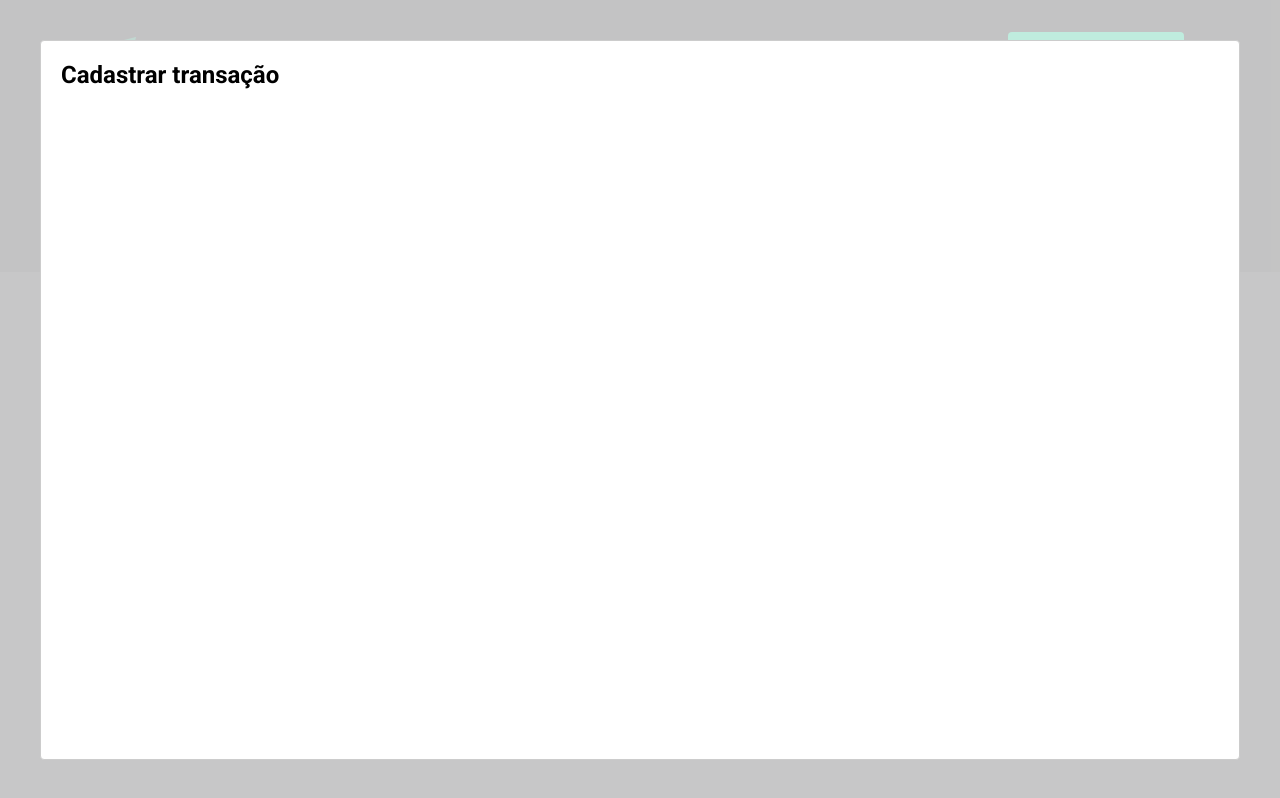
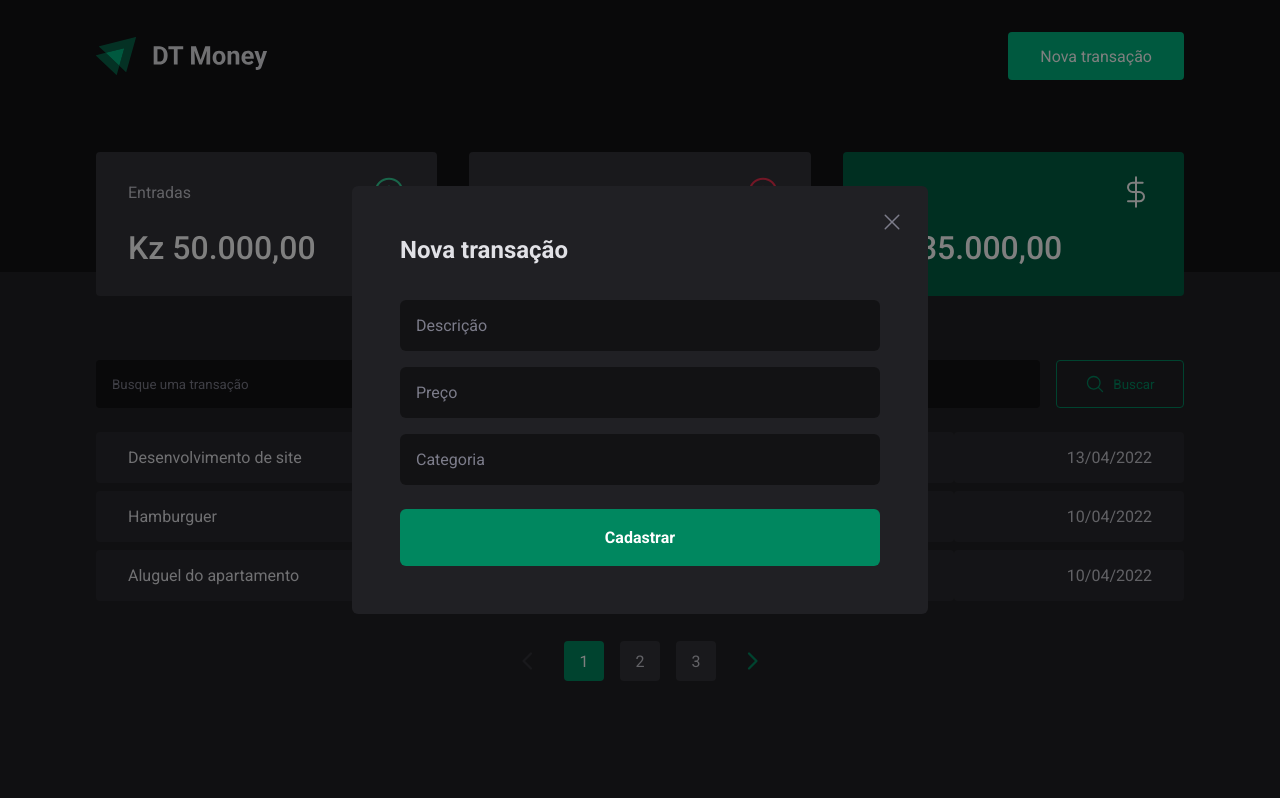
Before and after one commit to aristidesquetajr/dtmoney, a React (Vite) app: page / in a window 1280 px wide. Both pictures are taken after a click on the button "Nova transação". Built offline with nearby package versions, Linux system fonts and the light colour scheme; no server answers; what miragejs would draw is missing.

Commit message:
feat: added style in the form of new transactions

```diff
--- a/src/components/NewTransactionModal/index.tsx
+++ b/src/components/NewTransactionModal/index.tsx
@@ -1,4 +1,6 @@
 import Modal from 'react-modal'
+
+import { X } from '@phosphor-icons/react'
 
 import { Container } from './styles'
 
@@ -12,10 +14,31 @@ export function NewTransactionModal({
   onRequestClose,
 }: NewTransactionModalProps) {
   return (
-    <Container>
-      <Modal isOpen={isOpen} onRequestClose={onRequestClose}>
-        <h2>Cadastrar transação</h2>
-      </Modal>
-    </Container>
+    <Modal
+      isOpen={isOpen}
+      onRequestClose={onRequestClose}
+      overlayClassName="react-modal-overlay"
+      className="react-modal-content"
+    >
+      <Container>
+        <button
+          type="button"
+          onClick={onRequestClose}
+          className="react-modal-close"
+        >
+          <X size="1.5rem" />
+        </button>
+
+        <h2>Nova transação</h2>
+
+        <input placeholder="Descrição" />
+
+        <input type="number" placeholder="Preço" />
+
+        <input placeholder="Categoria" />
+
+        <button type="submit">Cadastrar</button>
+      </Container>
+    </Modal>
   )
 }
--- a/src/components/NewTransactionModal/styles.ts
+++ b/src/components/NewTransactionModal/styles.ts
@@ -1,3 +1,55 @@
 import { styled } from 'styled-components'
 
-export const Container = styled.div``
+export const Container = styled.form`
+  h2 {
+    color: var(--text-title);
+    margin-bottom: 2rem;
+    font-size: 1.5rem;
+    line-height: 2.1rem;
+  }
+
+  input {
+    width: 100%;
+    padding: 1rem;
+    border-radius: 0.38rem;
+
+    border: 0;
+    background: var(--background);
+
+    font-weight: 400;
+    font-size: 1rem;
+
+    color: var(--white);
+
+    &:focus {
+      outline: 1px solid var(--green);
+    }
+
+    &::placeholder {
+      color: var(--placeholder);
+    }
+
+    & + input {
+      margin-top: 1rem;
+    }
+  }
+
+  button[type='submit'] {
+    width: 100%;
+    padding: 1rem 2rem;
+    background: var(--green);
+    color: var(--white);
+    border-radius: 0.38rem;
+    border: 0;
+    font-size: 1rem;
+    line-height: 1.6rem;
+    margin-top: 1.5rem;
+    font-weight: 700;
+
+    transition: filter 0.2s;
+
+    &:hover {
+      filter: brightness(0.9);
+    }
+  }
+`
--- a/src/styles/global.ts
+++ b/src/styles/global.ts
@@ -61,4 +61,44 @@ export const GlobalStyle = createGlobalStyle`
     cursor: not-allowed;
   }
 
+  .react-modal-overlay {
+    background: rgba(0, 0, 0, 0.5 );
+
+    position: fixed;
+    top: 0;
+    bottom: 0;
+    right: 0;
+    left: 0;
+
+    display: flex;
+    align-items: center;
+    justify-content: center;
+  }
+
+  .react-modal-content {
+    width: 100%;
+    max-width: 576px;
+    background: var(--shape-1th);
+    padding: 3rem;
+    position: relative;
+    border-radius: 0.38rem;
+}
+
+  .react-modal-close {
+    position: absolute;
+    right: 1.5rem;
+    top: 1.5rem;
+    border: 0;
+    background: transparent;
+
+    transition: filter 0.2s;
+
+    &:hover {
+      filter: brightness(0.8);
+    }
+
+    svg {
+      color: var(--placeholder)
+    }
+  }
 `
```
